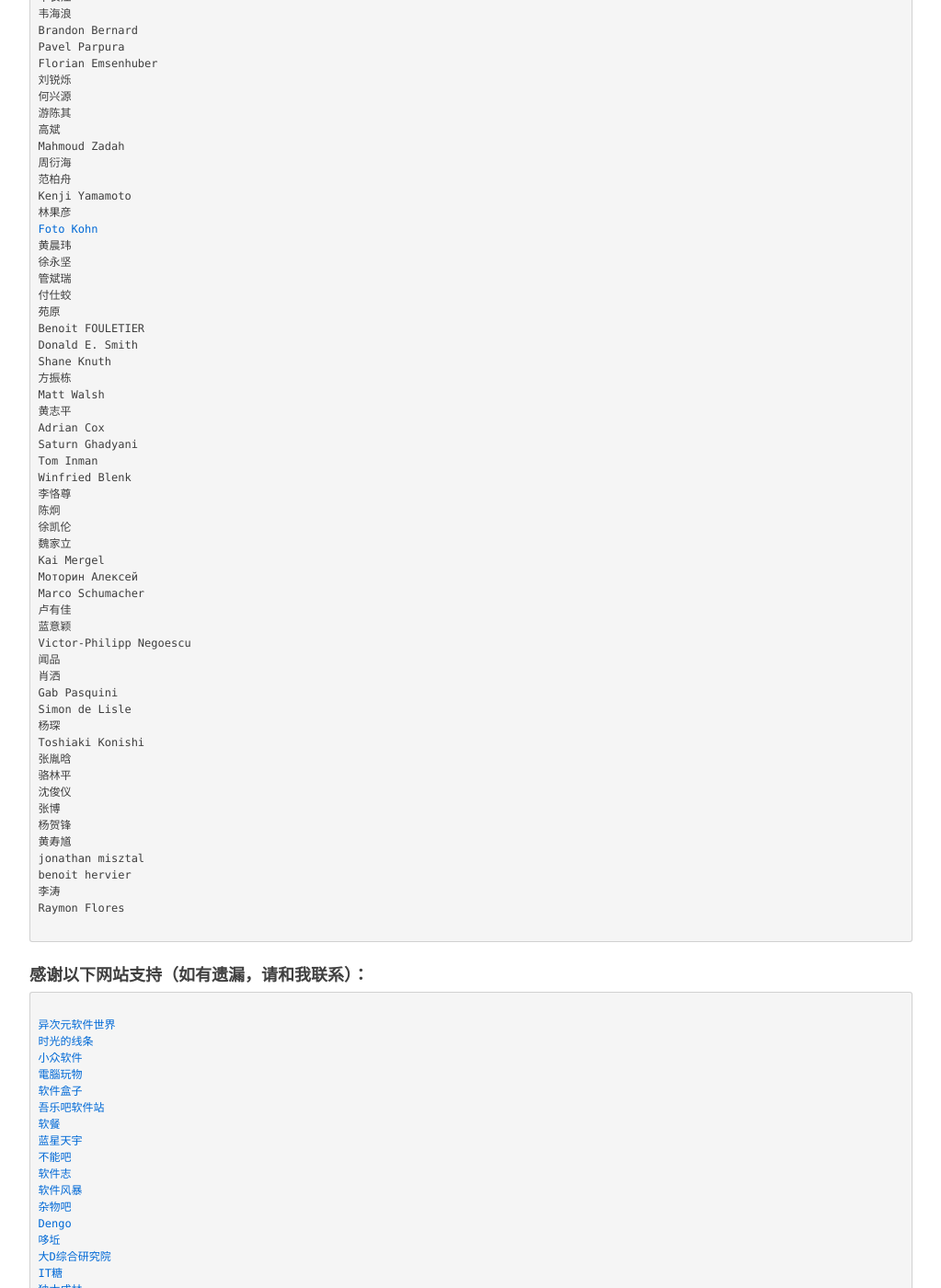
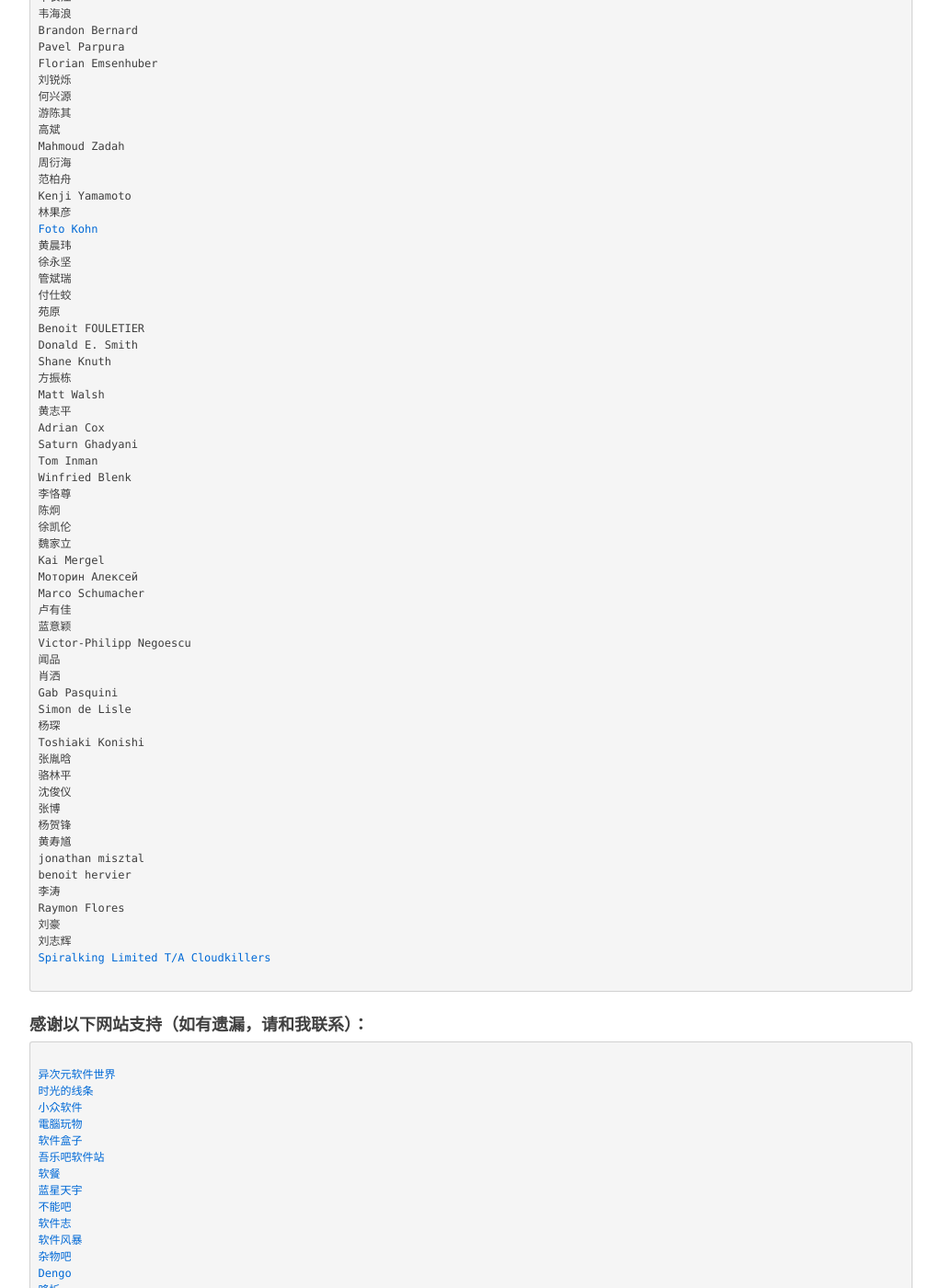
Before and after one commit to achermao/cn, a Jekyll site: the page built from thanks.md, in a window 1280 px wide and 1400 px high, scrolled down 2959 px. Shown: the whole window at 92% size, without its empty margins (118-1141 px from the left). Built offline with Jekyll 4.4.1, drawn with Linux system fonts in a browser that asks for light colours; some web fonts are replaced; Markdown is read by kramdown in place of the engine named in the settings.

Commit message:
update donators

```diff
--- a/_includes/donator.html
+++ b/_includes/donator.html
@@ -198,3 +198,6 @@
 benoit hervier
 李涛
 Raymon Flores
+刘豪
+刘志辉
+<a href="www.spiralking.com">Spiralking Limited T/A Cloudkillers</a>
```
